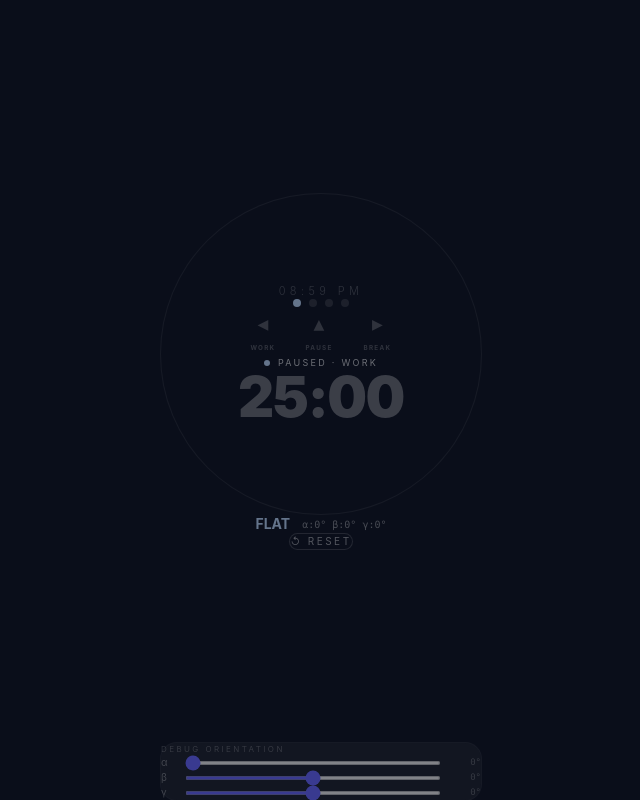
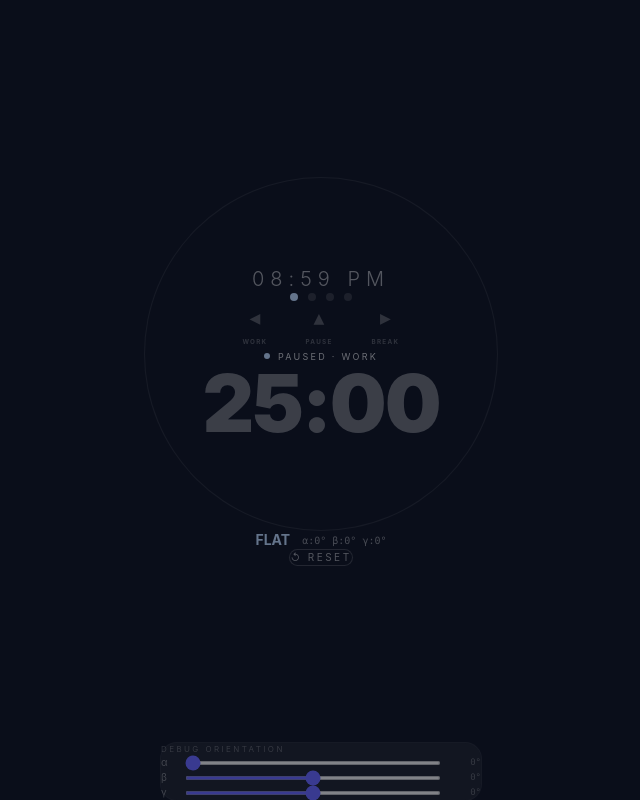
Before and after one commit to spbisc97/gravitational-pomodoro, a React (Vite) app: page / in a window 1280 px wide. Both pictures are taken after a click on the button "Start Session". Shown: the whole page, without its empty margins (319-959 px from the left). Built offline with nearby package versions, Linux system fonts and the light colour scheme.

Commit message:
style: increase clock font size and opacity

```diff
--- a/src/App.tsx
+++ b/src/App.tsx
@@ -100,17 +100,17 @@ const App = () => {
       {/* Center: everything in the rotating circle */}
       <div className="flex-1 flex flex-col items-center justify-center">
         <div
-          className="flex flex-col items-center justify-center w-80 h-80 rounded-full ring-1 ring-white/5 transition-transform duration-200 ease-out"
+          className="flex flex-col items-center justify-center w-[22rem] h-[22rem] rounded-full ring-1 ring-white/5 transition-transform duration-200 ease-out"
           style={{ transform: `rotate(${gravityAngle}deg)` }}
         >
 
           {/* Clock */}
-          <div className="text-[11px] tracking-[0.4em] text-white/15 font-light mb-1">
+          <div className="text-xl tracking-[0.3em] text-white/30 font-light mb-3">
             {new Date().toLocaleTimeString([], { hour: '2-digit', minute: '2-digit' })}
           </div>
 
           {/* Cycle dots */}
-          <div className="flex gap-2 mb-3">
+          <div className="flex gap-2.5 mb-4">
             {[1, 2, 3, 4].map(i => (
               <div
                 key={i}
@@ -124,7 +124,7 @@ const App = () => {
           </div>
 
           {/* Tilt indicators */}
-          <div className="flex items-end gap-7 mb-2">
+          <div className="flex items-end gap-9 mb-3">
             <TiltIndicator label="Work" symbol="◂" active={face === 'LEFT'} color="#ef4444" />
             <TiltIndicator label="Pause" symbol="▴" active={face === 'UP'} color="#64748b" />
             <TiltIndicator label="Break" symbol="▸" active={face === 'RIGHT'} color="#34d399" />
@@ -146,7 +146,7 @@ const App = () => {
             <span
               className="font-black leading-none tracking-tight block transition-all duration-500"
               style={{
-                fontSize: isRunning ? 'clamp(3rem, 14vw, 4.5rem)' : 'clamp(2.2rem, 11vw, 3.5rem)',
+                fontSize: isRunning ? 'clamp(4.5rem, 20vw, 6rem)' : 'clamp(3.5rem, 16vw, 5rem)',
                 color: isRunning ? accent : 'rgba(255,255,255,0.2)',
                 textShadow: isRunning ? `0 0 40px ${accent}40` : 'none',
               }}
```
